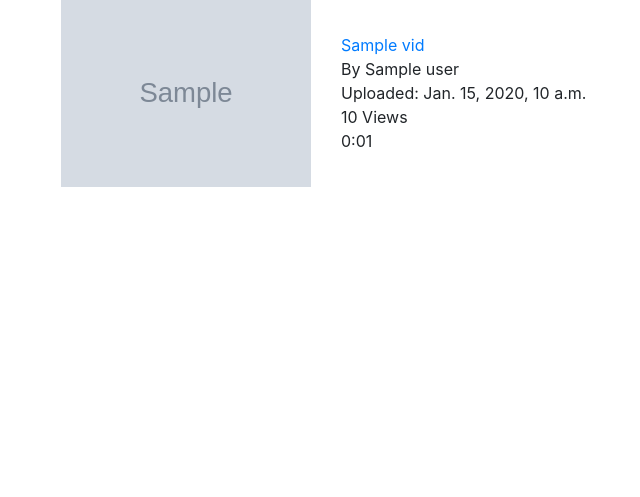
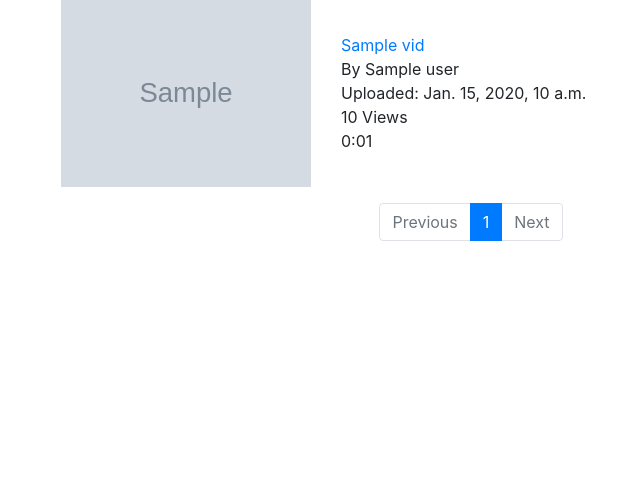
Before and after one commit to JohnSorhannus/AdvancedYouTubeSearch, a Django app: template search/templates/search/results.html in a window 1280 px wide. Shown: the part 137-634 px from the top of the page, without its empty margins (169-809 px from the left). Run offline with Django 3.2, Linux system fonts and the light colour scheme; the template is opened without the code that fills it: most values are stand-ins (such as "Sample title", 1, 10 or a date in 2020); grey boxes marked "Sample" are stand-in pictures; some libraries are stand-ins or nearby versions.

Commit message:
Added pagination to results page

```diff
--- /dev/null
+++ b/search/templates/search/pagination.html
@@ -0,0 +1,44 @@
+<nav aria-label="Page navigation example">
+	<ul class="pagination justify-content-center">
+		{% if videos.has_previous %}
+			<li class="page-item">
+				<a class="page-link" href="{{request.get_full_path}}&page={{ videos.previous_page_number }}">Previous</a>
+			</li>
+		{% else %}
+          <li class="page-item disabled">
+            <a class="page-link" href="#" tabindex="-1" aria-disabled="true">Previous</a>
+          </li>
+        {% endif %}
+
+        {% if videos.number|add:'-4' > 1 %}
+            <li class="page-item"><a class="page-link" href="{{request.get_full_path}}&page={{ videos.number|add:'-5' }}">&hellip;</a></li>
+        {% endif %}
+
+        {% for i in videos.paginator.page_range %}
+          {% if videos.number == i %}
+            <li class="page-item active" aria-current="page">
+              <span class="page-link">
+                {{ i }}
+                <span class="sr-only">(current)</span>
+              </span>
+            </li>
+          {% elif i > videos.number|add:'-5' and i < videos.number|add:'5' %}
+             <li class="page-item"><a class="page-link" href="{{request.get_full_path}}&page={{ i }}">{{ i }}</a></li>
+          {% endif %}
+        {% endfor %}
+
+        {% if videos.paginator.num_pages > videos.number|add:'4' %}
+           <li class="page-item"><a class="page-link" href="{{request.get_full_path}}&page={{ videos.number|add:'5' }}">&hellip;</a></li>
+        {% endif %}
+
+		{% if videos.has_next %}
+          <li class="page-item">
+            <a class="page-link" href="{{request.get_full_path}}&page={{ videos.next_page_number }}">Next</a>
+          </li>
+        {% else %}
+          <li class="page-item disabled">
+            <a class="page-link" href="#" tabindex="-1" aria-disabled="true">Next</a>
+          </li>
+        {% endif %}
+    </ul>
+</nav>
--- a/search/templates/search/results.html
+++ b/search/templates/search/results.html
@@ -55,6 +55,9 @@
 	</div>
 	{% endfor %}
 </div>
+
+{% include 'search/pagination.html' %}
+
 {% else %}
 <div class="text-center bg-light h-100">
 	<h1 class="my-5">No Results Found</h1>
```
Also changed, not shown: search/views.py (+6 -1 lines).
